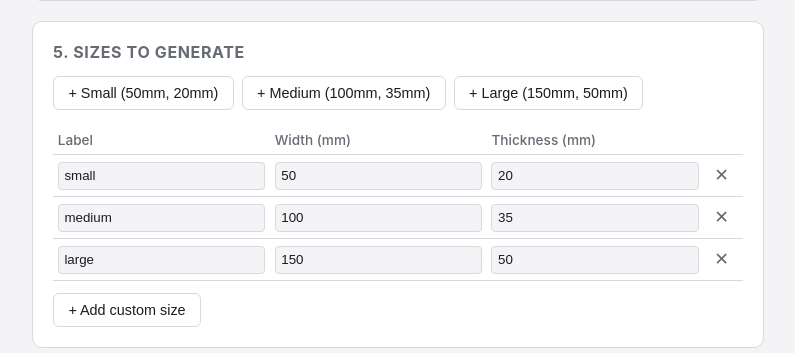
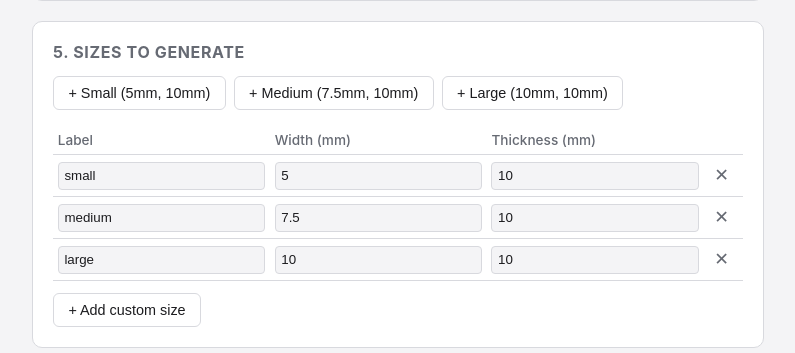
Before and after one commit to ipostnikov/img-to-stl-logo, a Flask app: page / in a window 1280 px wide. Shown: the part 1663-2016 px from the top of the page, without its empty margins (242-1037 px from the left). Run offline with Flask 3, Linux system fonts and the light colour scheme; some libraries are stand-ins or nearby versions.

Commit message:
Default to earmould-scale sizes
The presets were 50/100/150 mm wide, which is an order of magnitude too
big for logos that go on earmoulds and hearing-aid shells. The reference
STLs span 4.7-10.2 mm in-plane, so scale the presets to 5/7.5/10 mm and
keep a generous 10 mm thickness: that is the depth of the prism booleaned
into the shell, not the final emboss height.

```diff
--- a/app/app.py
+++ b/app/app.py
@@ -171,8 +171,8 @@ def mesh_preview():
     orientation = _read_orientation()
     target_faces = _read_target_faces()
     try:
-        width_mm = float(request.form.get("width_mm", 100))
-        thickness_mm = float(request.form.get("thickness_mm", 35))
+        width_mm = float(request.form.get("width_mm", 5))
+        thickness_mm = float(request.form.get("thickness_mm", 10))
     except ValueError:
         abort(400, "Invalid size")
     if width_mm <= 0 or thickness_mm <= 0:
--- a/app/static/script.js
+++ b/app/static/script.js
@@ -130,13 +130,15 @@ import { createEditor } from "./editor.js";
     return res;
   }
 
-  // Thickness is deliberately a substantial fraction of width (~30-40%),
-  // matching the reference STLs shipped with this project - this is meant
-  // to emboss/press into another surface, not sit as a thin flat badge.
+  // These logos go on earmoulds and hearing-aid shells, so the artwork is only
+  // a few mm across: the reference STLs (0/1/2.stl) span 4.7-10.2 mm in-plane.
+  // Thickness is the depth of the prism that gets booleaned into the shell, not
+  // the final emboss height, so it is deliberately generous - a 5 mm logo at
+  // 10 mm deep is the size that has been used successfully in CAD.
   const PRESETS = {
-    small: { label: "small", width_mm: 50, thickness_mm: 20 },
-    medium: { label: "medium", width_mm: 100, thickness_mm: 35 },
-    large: { label: "large", width_mm: 150, thickness_mm: 50 },
+    small: { label: "small", width_mm: 5, thickness_mm: 10 },
+    medium: { label: "medium", width_mm: 7.5, thickness_mm: 10 },
+    large: { label: "large", width_mm: 10, thickness_mm: 10 },
   };
 
   function addSizeRow(preset = {}) {
@@ -151,9 +153,9 @@ import { createEditor } from "./editor.js";
     const widthTd = document.createElement("td");
     const widthInput = document.createElement("input");
     widthInput.type = "number";
-    widthInput.min = "1";
+    widthInput.min = "0.1";
     widthInput.step = "any";
-    widthInput.value = preset.width_mm ?? 100;
+    widthInput.value = preset.width_mm ?? 5;
     widthTd.appendChild(widthInput);
 
     const thicknessTd = document.createElement("td");
@@ -161,7 +163,7 @@ import { createEditor } from "./editor.js";
     thicknessInput.type = "number";
     thicknessInput.min = "0.1";
     thicknessInput.step = "any";
-    thicknessInput.value = preset.thickness_mm ?? 30;
+    thicknessInput.value = preset.thickness_mm ?? 10;
     thicknessTd.appendChild(thicknessInput);
 
     const removeTd = document.createElement("td");
--- a/app/templates/index.html
+++ b/app/templates/index.html
@@ -146,9 +146,9 @@
     <section class="panel" id="sizes-panel">
       <h2>5. Sizes to generate</h2>
       <div class="presets">
-        <button type="button" class="preset-btn" data-preset="small">+ Small (50mm, 20mm)</button>
-        <button type="button" class="preset-btn" data-preset="medium">+ Medium (100mm, 35mm)</button>
-        <button type="button" class="preset-btn" data-preset="large">+ Large (150mm, 50mm)</button>
+        <button type="button" class="preset-btn" data-preset="small">+ Small (5mm, 10mm)</button>
+        <button type="button" class="preset-btn" data-preset="medium">+ Medium (7.5mm, 10mm)</button>
+        <button type="button" class="preset-btn" data-preset="large">+ Large (10mm, 10mm)</button>
       </div>
       <table id="sizes-table">
         <thead>
```
Also changed, not shown: README.md.
